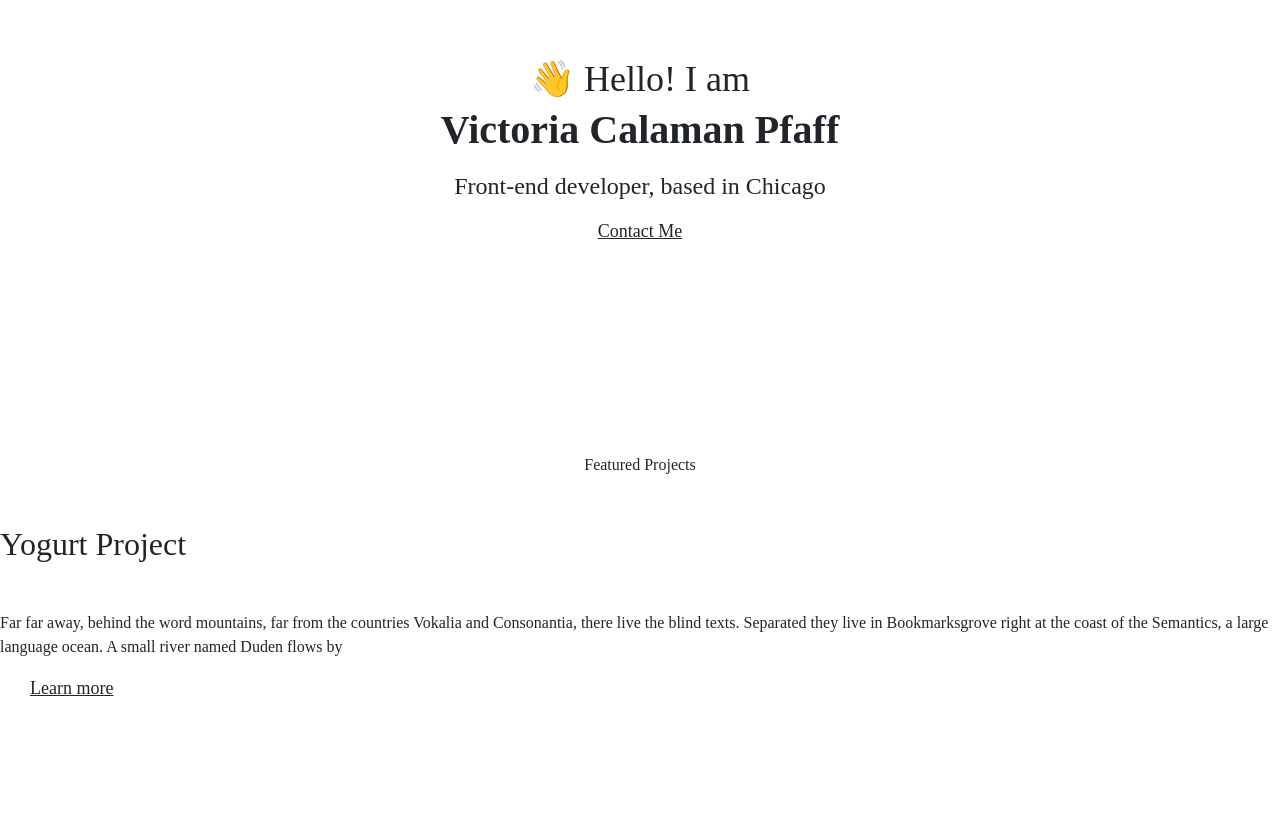
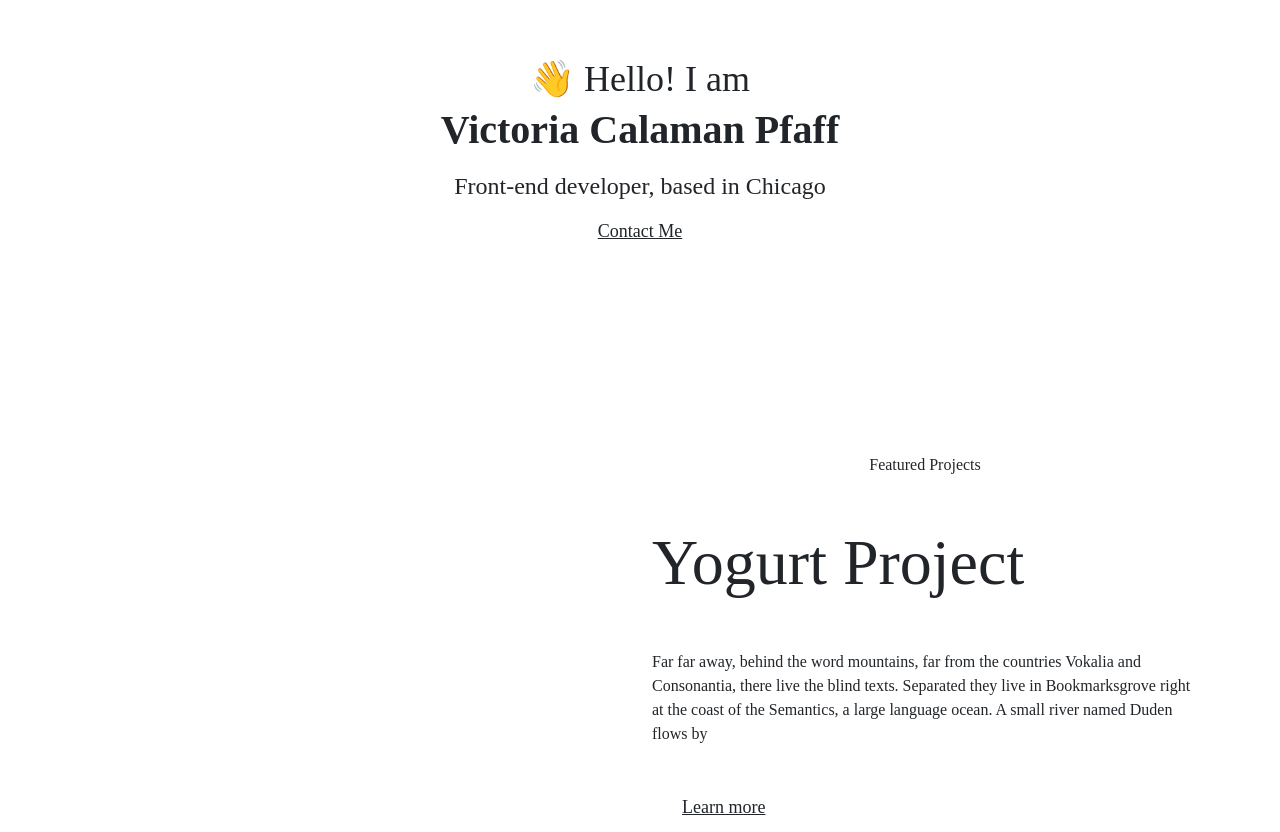
Before and after one commit to Torrria/Portfolio-Project, a plain HTML site: page index.html in a window 1280 px wide. Shown: the part 108-940 px from the top of the page. Before the commit the page ends 821 px from the top, so only its background shows below. Drawn offline with nearby package versions, Linux system fonts and the light colour scheme.

Commit message:
added div container to align right

```diff
--- a/index.html
+++ b/index.html
@@ -34,14 +34,21 @@
       <h2>Front-end developer, based in Chicago</h2>
       <a href="" class="btn-branding">Contact Me</a>
     </div>
-    <p class="text-center m-5">Featured Projects</p>
-    <h2 class="mb-5">Yogurt Project</h2>
-    <p>
-      Far far away, behind the word mountains, far from the countries Vokalia
-      and Consonantia, there live the blind texts. Separated they live in
-      Bookmarksgrove right at the coast of the Semantics, a large language
-      ocean. A small river named Duden flows by
-    </p>
-    <a href="" class="btn-branding-outline">Learn more</a>
+    <div class="container">
+      <div class="row">
+        <div class="col-6"></div>
+        <div class="col-6">
+          <p class="text-center m-5">Featured Projects</p>
+          <h2 class="mb-5">Yogurt Project</h2>
+          <p class="mb-5">
+            Far far away, behind the word mountains, far from the countries
+            Vokalia and Consonantia, there live the blind texts. Separated they
+            live in Bookmarksgrove right at the coast of the Semantics, a large
+            language ocean. A small river named Duden flows by
+          </p>
+          <a href="" class="btn-branding-outline">Learn more</a>
+        </div>
+      </div>
+    </div>
   </body>
 </html>
--- a/styles.css
+++ b/styles.css
@@ -9,6 +9,20 @@ font-family: 'Red Hat Display', sans-serif; */
 
 body {
   font-family: var(--default-font-family);
+}
+
+h1, h2, h3, h4, h5, h6 {
+  font-family: var(--default-font-family);
+}
+
+h2 {
+  font-size: 64px;
+}
+
+p {
+  font-weight: normal;
+  font-size: 16px;
+  line-height: 1.5;
 }
 
 .hero {
```
